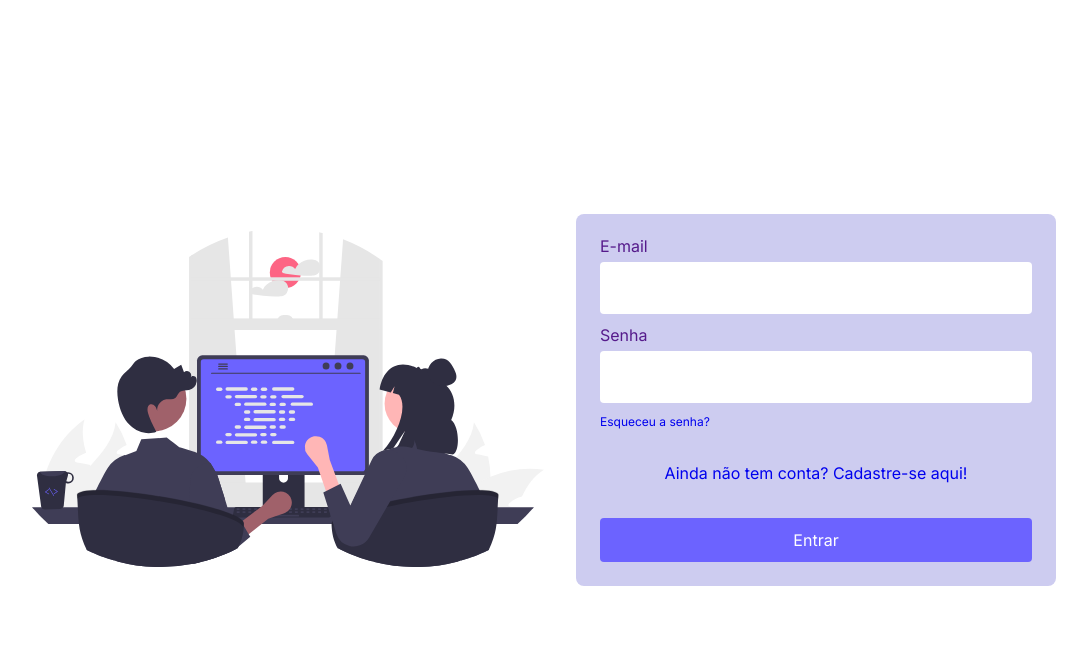
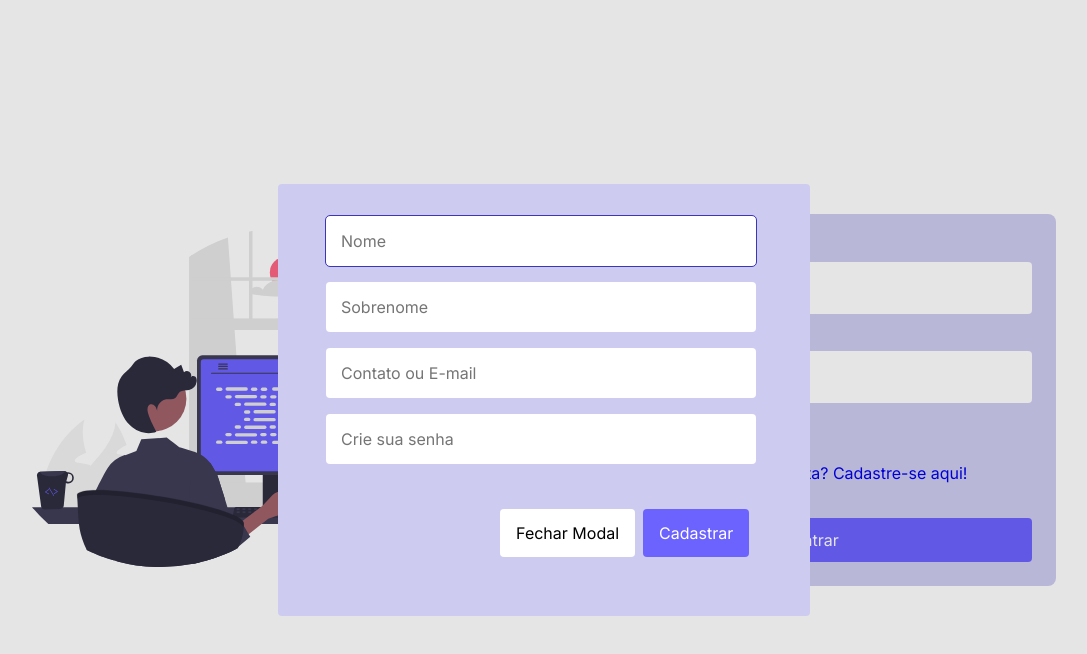
Before and after one commit to LaisNardes/Modal-com-registro-Kenzie, a plain HTML site: page index.html in a window 1280 px wide. Both pictures are taken after a click on the link "Ainda não tem conta? Cadastre-se aqui!". Shown: the whole page, without its empty margins (96-1183 px from the left). Drawn offline with Linux system fonts and the light colour scheme.

Commit message:
Login model using modal and dialog
The purpose of this activity is to develop a simple but efficient modal using dialog element. Also a js code to make the dialog interact with users.

```diff
--- a/index.html
+++ b/index.html
@@ -7,6 +7,7 @@
 
     <link rel="stylesheet" href="./src/styles/globalStyles.css" />
     <link rel="stylesheet" href="./src/styles/index.css" />
+    <link rel="stylesheet" href="./src/styles/modal.css">
     <script src="./src/scripts/modal.js" defer></script>
 
     <title>Modal Registro</title>
@@ -34,12 +35,27 @@
           <a href="#" target="_blank" class="form__forgot-pass"
             >Esqueceu a senha?</a
           >
-          <a href="#" target="_blank" class="form__register-link">
+          <a href="#" target="_self" class="form__register-link">
             Ainda não tem conta? Cadastre-se aqui!
           </a>
           <button class="form__login-btn">Entrar</button>
         </form>
       </div>
+      <dialog id="modalController">
+        <div class="modalContainer">
+          <form class="registerContainer">
+            <input type="text" class="form__modal-item" placeholder="Nome"/>
+            <input type="text" class="form__modal-item" placeholder="Sobrenome"/>
+            <input type="text" class="form__modal-item" placeholder="Contato ou E-mail">
+            <input type="password" class="form__modal-item" placeholder="Crie sua senha">
+            <div class="toAlignButtons">
+            <button class="toCloseModal">Fechar Modal</button>
+            <button class="registerNewUser">Cadastrar</button>
+          </div>
+          </form>
+        </div>
+
+      </dialog>
     </main>
   </body>
 </html>
--- a/src/scripts/modal.js
+++ b/src/scripts/modal.js
@@ -1 +1,22 @@
 /* Desenvolva seu código aqui... */
+function modalRegister (){
+    const catchLink = document.querySelector('.form__register-link')
+    const catchModal = document.querySelector('#modalController')
+
+    catchLink.addEventListener('click', () =>{
+        catchModal.showModal()
+
+        closingModalButton()
+})
+}
+
+function closingModalButton (){
+    const button = document.querySelector('.toCloseModal')
+    const catchModal = document.querySelector('#modalController')
+
+    button.addEventListener('click', () => {
+        modalController.close()
+})
+}
+
+ modalRegister()
--- /dev/null
+++ b/src/styles/modal.css
@@ -0,0 +1,52 @@
+dialog {
+    width: 500px;
+    height: 400px;
+
+}
+
+#modalController {
+    background-color:  #cdccf0;
+    border: none;
+    border-radius: 0.25rem;
+}
+
+.form__modal-item {
+    display: flex;
+    justify-content: space-around;
+    align-items: center;
+    border-radius: 0.25rem;
+    padding: 15px;
+    margin-left: 2rem;
+    margin-top: 1rem;
+    width: 80%;
+}
+
+.form__modal-item:focus,
+.form__modal-item:active {
+  border: none;
+  outline: 1px solid #3d36ba;
+}
+.toCloseModal {
+    /* margin-left: 50%;
+    margin-top: 15%; */
+    padding: 1em;
+    background-color: white;
+    border-radius: 0.25rem;
+
+}
+
+
+.registerNewUser{
+    margin-left: 0.50rem;
+    padding: 1em;
+    border-radius: 0.25rem;
+    background-color: #6c63ff;
+    color: white;
+}
+
+.toAlignButtons {
+    display: flex;
+    justify-content: flex-end;
+    padding: 2.8em;
+
+}
```
